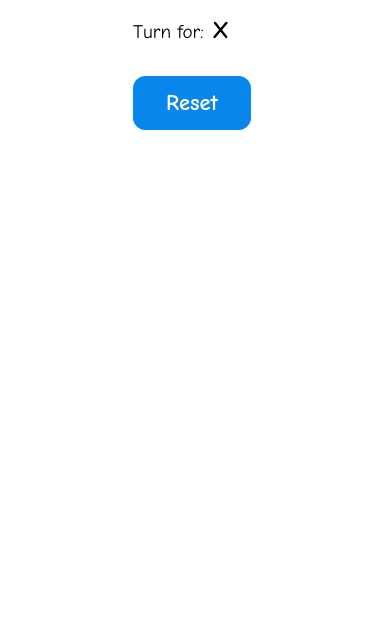
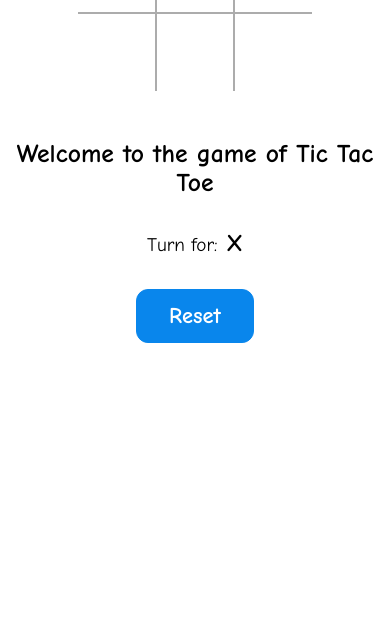
Before and after one commit to avikmajumder17/tic-tac-toe, a plain HTML site: page index.html in a window 390 px wide. Shown: the part 223-844 px from the top of the page. Drawn offline with Linux system fonts and the light colour scheme.

Commit message:
Updated responsive

```diff
--- a/css/style.scss
+++ b/css/style.scss
@@ -112,3 +112,35 @@
         }
     }
 }
+
+@media only screen and (max-width: 800px) {
+    .game-wrapper .game-container{
+        flex-wrap: wrap;
+        justify-content: center;
+    }
+
+    .game-wrapper .game-container .game {
+        grid-template-columns: repeat(3, 20vw);
+        grid-template-rows: repeat(3, 20vw);
+    }
+
+    .game-overview{
+        margin-top: 2rem;
+        text-align: center;
+    }
+
+    .game-wrapper .game-container .game-overview .btn-main{
+        margin: auto;
+    }
+
+    .game-wrapper .game-container .game .cell .cell-text {
+        font-size: 15vw;
+    }
+}
+
+
+@media only screen and (max-width: 600px) {
+    h1{
+        font-size: 1.6rem;
+    }
+}
```
Also changed, not shown: css/style.css, 1 other file.
